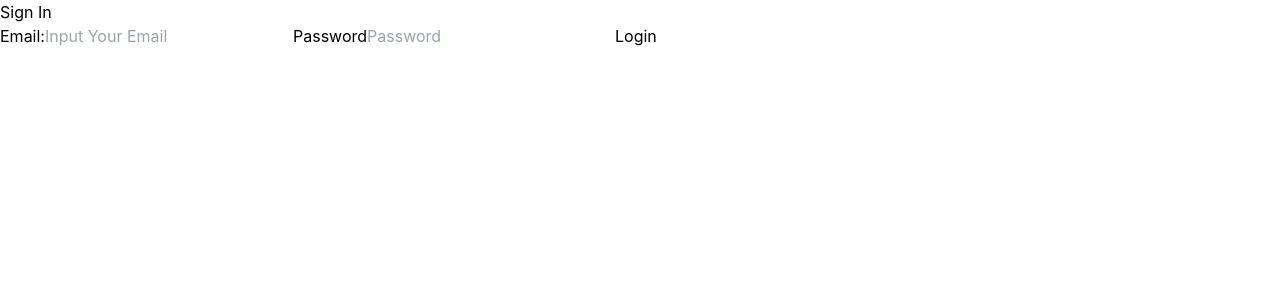
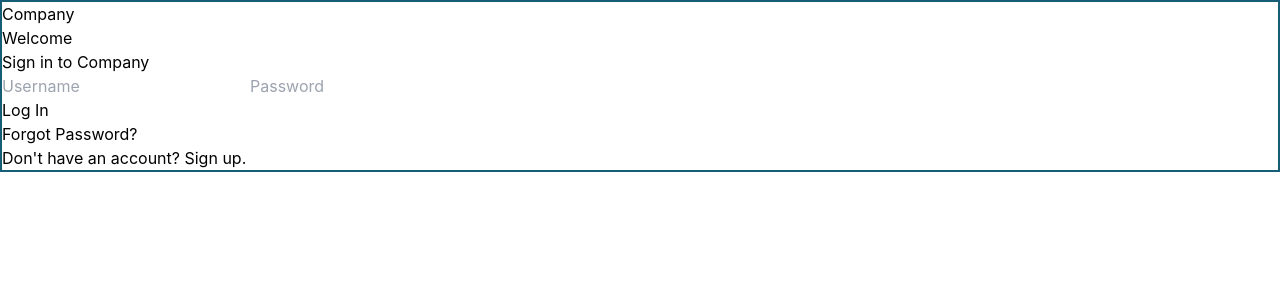
Before and after one commit to NellyNel520/GA_Hackathon-Digital_Equity, a React (Create React App) app in the folder client/: page /signIn in a window 1280 px wide. Shown: the top 300 px of the page. Built offline with nearby package versions, Linux system fonts and the light colour scheme.

Commit message:
submit buttons

```diff
--- a/client/src/App.js
+++ b/client/src/App.js
@@ -1,8 +1,10 @@
 import { Route, Routes } from 'react-router-dom'
 import Header from './Components/Header';
 import { SignUp } from './Components/SignupForm';
-import { SignIn } from "./Components/Login";
+import { SignIn } from "./Components/SignIn";
 import './index.css';
+import { FirstSignup } from './Components/FirstSignup';
+import { Accomodations } from './Components/Accomodations';
 
 
 
@@ -15,6 +17,8 @@ function App() {
       <Routes>
         <Route path="/signIn" element={<SignIn />} />
         <Route path="/signUp" element={<SignUp />} />
+        <Route path="/iam" element={<FirstSignup/>}/>
+        <Route path="/accommodations" element={<Accomodations/>}/>
       </Routes>
     </div>
   );
--- a/client/src/Components/Login.js
+++ b/client/src/Components/Login.js
@@ -1,6 +1,6 @@
 import react, { useState } from 'react';
 // import auth from '../firebase';
-import { signInWithEmailAndPassword } from "firebase/auth";
+// import { signInWithEmailAndPassword } from "firebase/auth";
 
 
 export const SignIn = () => {
--- a/client/src/Components/SignIn.js
+++ b/client/src/Components/SignIn.js
@@ -1,10 +1,13 @@
+
+
+
 export const SignIn=()=>{
     return(
-        <div>
+        <div className="border-2 border-cyan-800 border-radius:0.25rem">
             <h1>Company</h1>
             <h2>Welcome</h2>
             <h3>Sign in to Company</h3>
-            <form>
+        <form>
             <input
               id='username'
               type='text'
@@ -19,10 +22,11 @@ export const SignIn=()=>{
               placeholder="Password"
               required
             />
+
+            </form>
             <button>Log In</button>
             <h1>Forgot Password?</h1>
             <h1>Don't have an account? Sign up.</h1>
-            </form>
         </div>
     )
 }
--- a/client/src/Components/SignupForm.js
+++ b/client/src/Components/SignupForm.js
@@ -63,6 +63,7 @@ export const SignUp = () => {
               placeholder="conpassword"
               required
             />
+            <button>Submit</button>
           </form>
         </div>
       )
```
